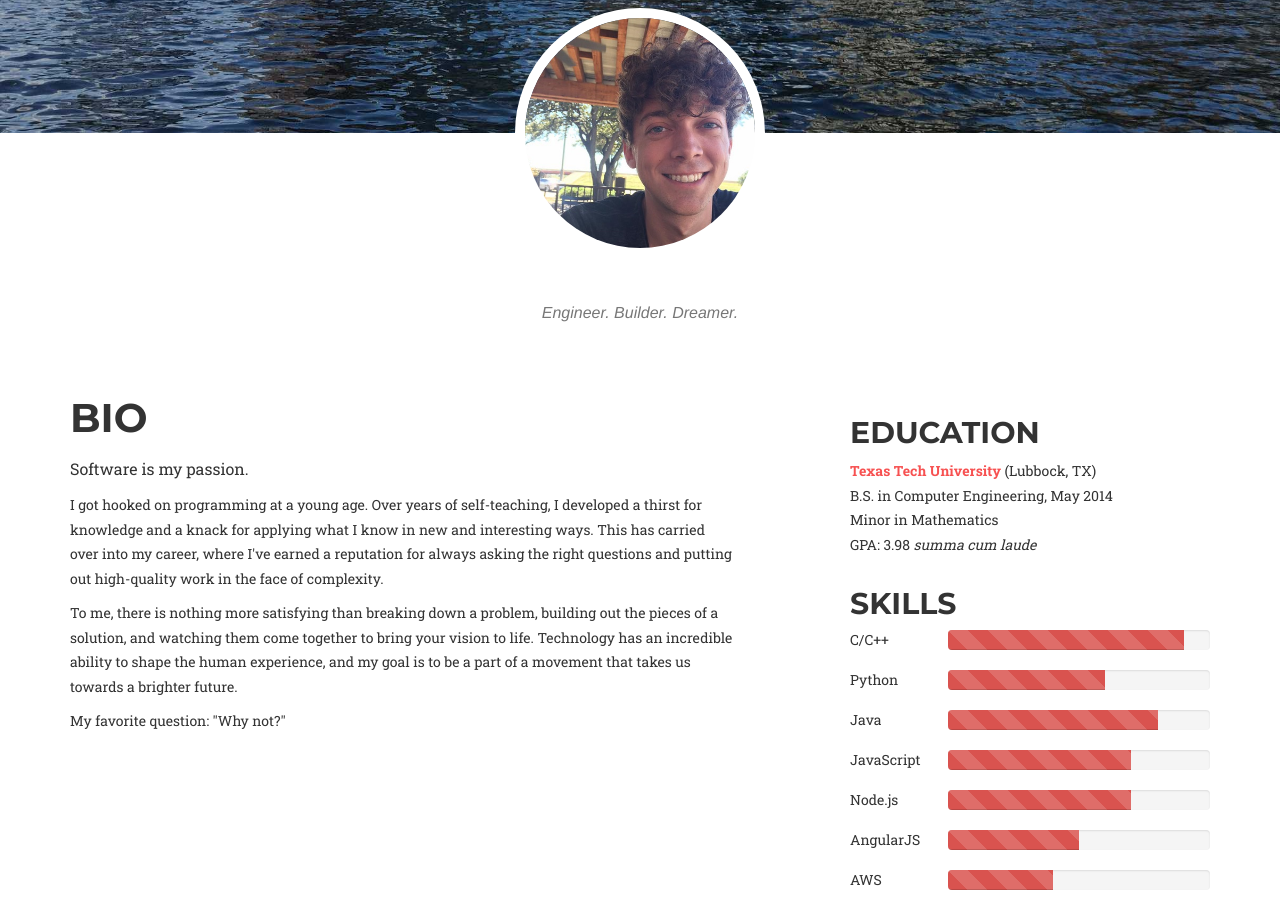
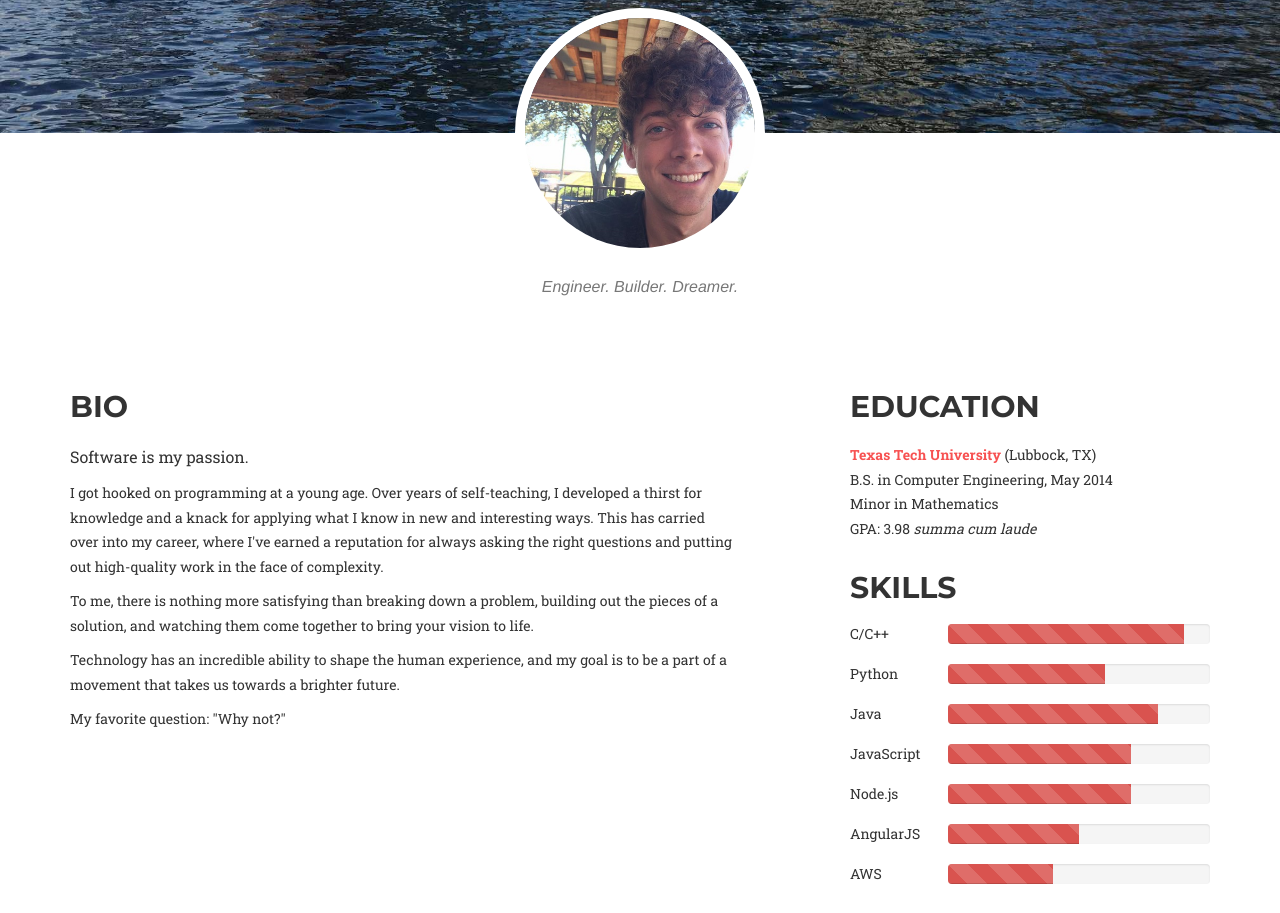
Before and after one commit to maxmccord/maxmccordco, a website: page src/index.html in a window 1280 px wide. Shown: the part 560-1473 px from the top of the page. Drawn offline with nearby package versions, Linux system fonts and the light colour scheme; files that its build step writes are made by us from their sources; a web font is replaced by a local one.

Commit message:
fixing spacing around various headers

```diff
--- a/src/css/homepage.css
+++ b/src/css/homepage.css
@@ -323,7 +323,7 @@ header .intro-text .intro-heading {
 /*--------------------------------- Section ----------------------------------*/
 
 section {
-  padding: 100px 0;
+  padding: 60px 0;
 }
 
 section h2.section-heading {
@@ -339,12 +339,6 @@ section h3.section-subheading {
   font-style: italic;
   font-weight: 400;
   margin-bottom: 75px;
-}
-
-@media (min-width: 768px) {
-  section {
-    padding: 150px 0;
-  }
 }
 
 @media (min-width: 1200px) {
@@ -363,14 +357,26 @@ section h3.section-subheading {
   -moz-border-radius: 500px;
   width: 200px;
   height: 200px;
-   margin-top: -200px;
+  margin-top: -160px;
 }
 
 @media (min-width: 768px) {
   #bio img.profile {
     width: 250px;
     height: 250px;
-      margin-top: -275px;
+    margin-top: -185px;
+  }
+}
+
+#bio h2.section-heading {
+  font-size: 30px;
+  margin-top: 35px;
+  margin-bottom: 20px;
+}
+
+@media (min-width: 1200px) {
+  #bio h2.section-heading {
+    margin-top: 20px;
   }
 }
 
--- a/src/index.html
+++ b/src/index.html
@@ -94,13 +94,14 @@
                     <h2 class="section-heading">Bio</h2>
                     <p class="large">Software is my passion.</p>
                     <p>I got hooked on programming at a young age. Over years of self-teaching, I developed a thirst for knowledge and a knack for applying what I know in new and interesting ways. This has carried over into my career, where I've earned a reputation for always asking the right questions and putting out high-quality work in the face of complexity.</p>
-                    <p>To me, there is nothing more satisfying than breaking down a problem, building out the pieces of a solution, and watching them come together to bring your vision to life. Technology has an incredible ability to shape the human experience, and my goal is to be a part of a movement that takes us towards a brighter future.</p>
+                    <p>To me, there is nothing more satisfying than breaking down a problem, building out the pieces of a solution, and watching them come together to bring your vision to life.</p>
+                    <p>Technology has an incredible ability to shape the human experience, and my goal is to be a part of a movement that takes us towards a brighter future.</p>
                     <p>My favorite question: "Why not?"</p>
                 </div>
 
                 <!-- Education -->
                 <div class="col-lg-4">
-                    <h2>Education</h2>
+                    <h2 class="section-heading">Education</h2>
                     <p>
                     <span class="text-primary"><b>Texas Tech University</b></span> (Lubbock, TX)<br />
                     B.S. in Computer Engineering, May 2014<br />
@@ -113,7 +114,7 @@
                 <div class="col-lg-4 container">
                     <div class="row">
                         <div class="col-md-12">
-                            <h2>Skills</h2>
+                            <h2 class="section-heading">Skills</h2>
                         </div>
                     </div>
                     <div class="row">
```
Lines whose indentation alone changed are shown as unchanged.
